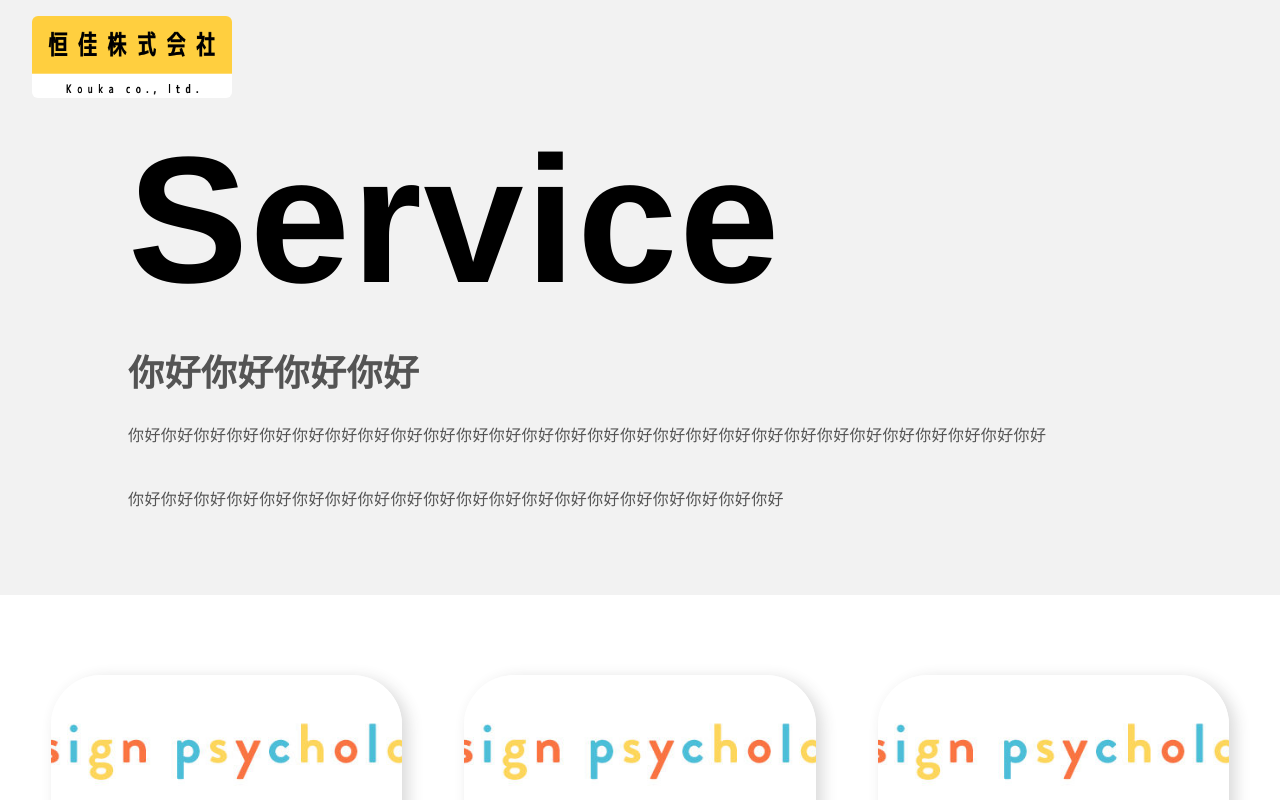
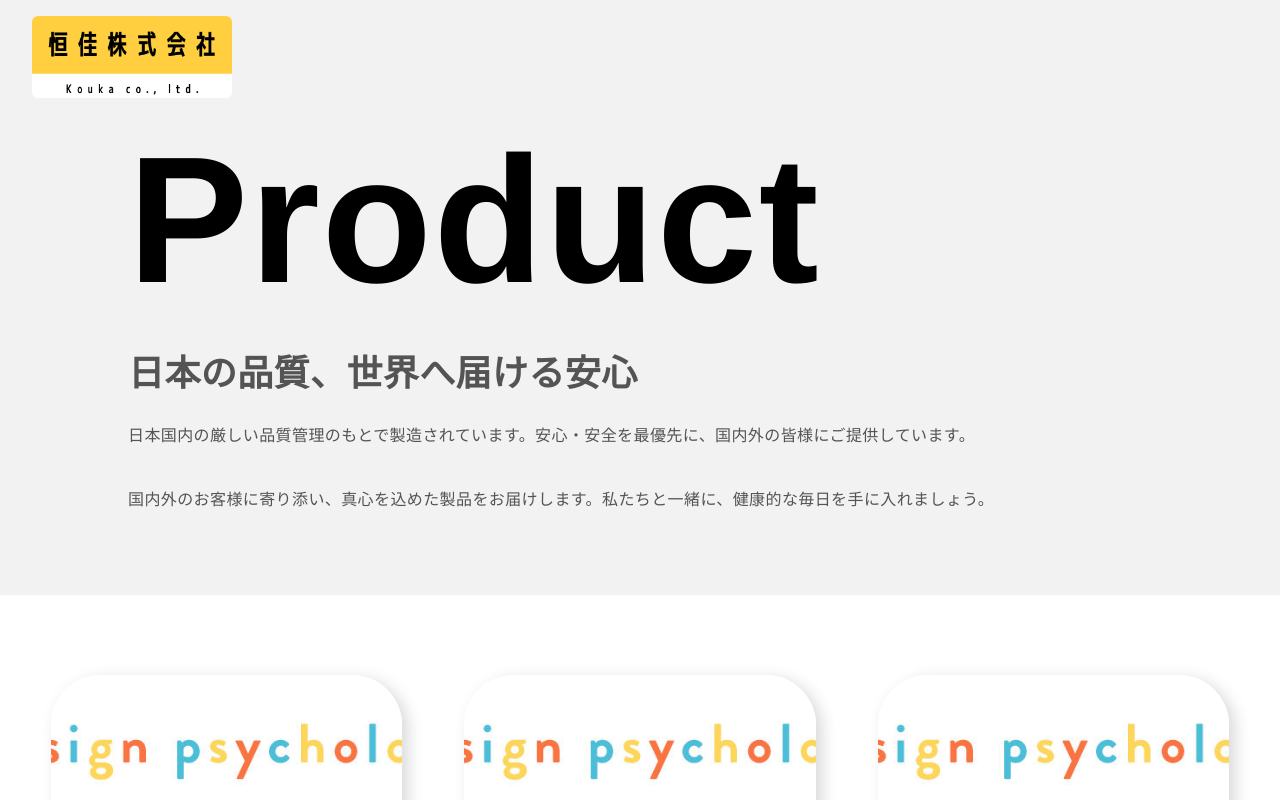
Before and after one commit to ppppppsmash/pj_kk, a Next.js app: page /product in a window 1280 px wide. Shown: the top 800 px of the page. Built offline with nearby package versions, Linux system fonts and the light colour scheme.

Commit message:
feat: update text

```diff
--- a/app/(user)/product/[slug]/page.tsx
+++ b/app/(user)/product/[slug]/page.tsx
@@ -1,5 +1,5 @@
 
-export default function Page({ params } : { params: { slug: string }}) {
+export default function ProductPage({ params } : { params: { slug: string }}) {
   return (
     <div>
       <section className="pt-[50px] sm:pt-[100px] bg-gray w-[100vw] overflow-hidden pb-10">
--- a/app/(user)/product/page.tsx
+++ b/app/(user)/product/page.tsx
@@ -55,20 +55,20 @@ export default async function Service() {
             className="font-bold text-[60px] sm:text-[180px] leading-[50px] sm:leading-[120px]
               tracking-[.01em] duration-500 delay-300 animate-slide-in-left"
           >
-            Service
+            Product
           </h1>
 
           <div className="mt-[80px] mx-auto tracking-wide text-[#545454] animate-fade-in-bottom duration-500 delay-300">
             <h3 className="font-semibold leading-[27px] text-[36px]">
-              你好你好你好你好
+              日本の品質、世界へ届ける安心
             </h3>
 
             <p className="mt-[33px] leading-[31px]">
-              你好你好你好你好你好你好你好你好你好你好你好你好你好你好你好你好你好你好你好你好你好你好你好你好你好你好你好你好
+              日本国内の厳しい品質管理のもとで製造されています。安心・安全を最優先に、国内外の皆様にご提供しています。
             </p>
 
             <p className="mt-[33px] leading-[31px]">
-              你好你好你好你好你好你好你好你好你好你好你好你好你好你好你好你好你好你好你好你好
+            国内外のお客様に寄り添い、真心を込めた製品をお届けします。私たちと一緒に、健康的な毎日を手に入れましょう。
             </p>
           </div>
         </div>
```
